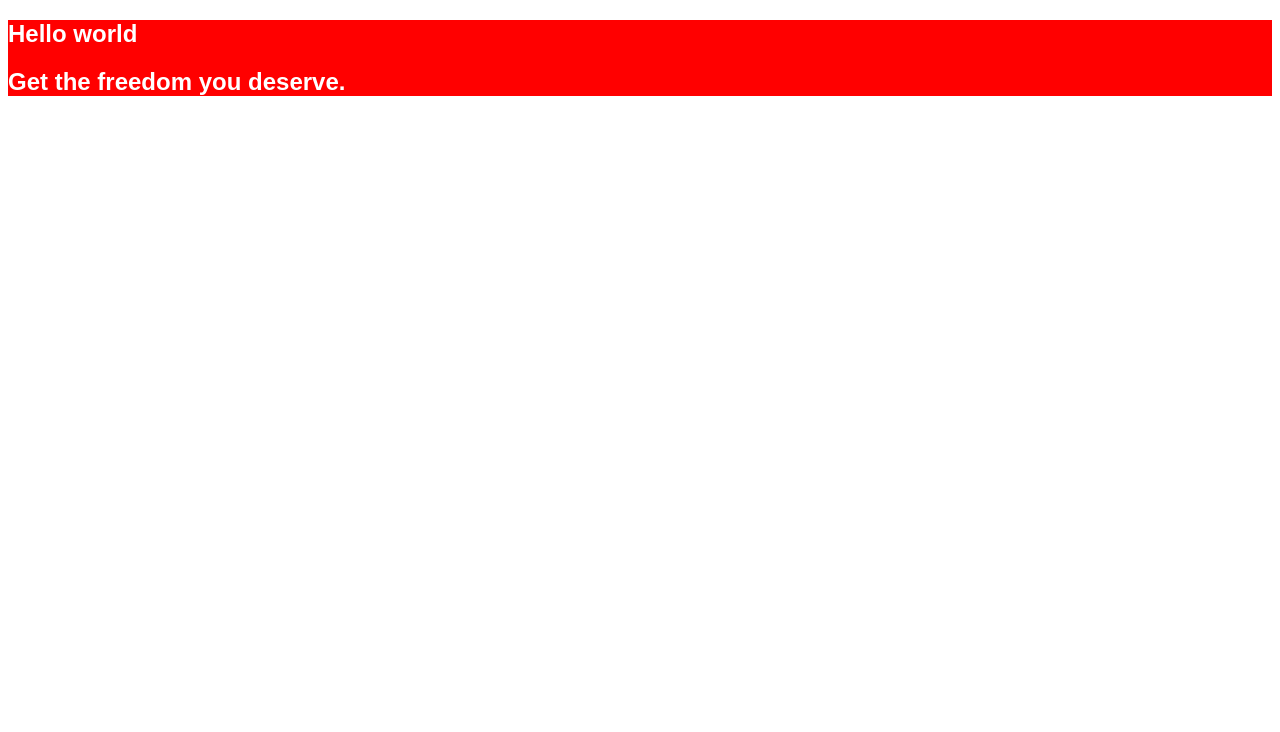
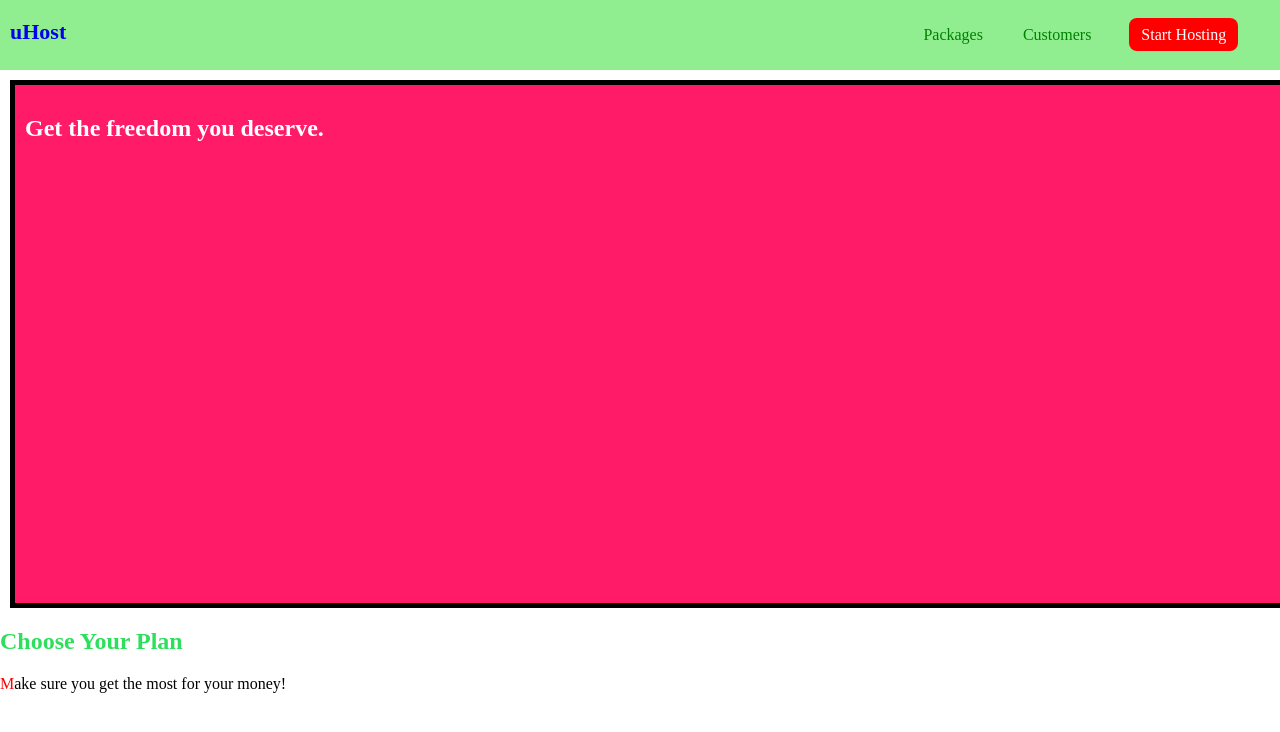
Before and after one commit to anuj203/css_project, a plain HTML site: page index.html in a window 1280 px wide. Drawn offline with Linux system fonts and the light colour scheme.

Commit message:
completed section3 - box model , hover, link decoration

```diff
--- a/index.html
+++ b/index.html
@@ -10,10 +10,33 @@
 </head>
 
 <body>
+    <header class="main-header">
+        <div class="main-header__brand">
+            <a href="index.html">
+                uHost
+            </a>
+        </div>
+        <nav class='main-nav'>
+            <ul class="main-nav__items">
+                <li class="main-nav__item">
+                    <a href="packages/index.html">Packages</a>
+                </li>
+                <li class="main-nav__item">
+                    <a href="customers/index.html">Customers</a>
+                </li>
+                <li class="main-nav__item main-nav__item--cta">
+                    <a href="start-hosting/index.html">Start Hosting</a>
+                </li>
+            </ul>
+        </nav>
+    </header>
     <main>
-        <section>
-                <h1>Hello world</h1>
+        <section id="product-overview">
             <h1>Get the freedom you deserve.</h1>
+        </section>
+        <section id="plans">
+            <h1 class="section-title">Choose Your Plan</h1>
+            <p>Make sure you get the most for your money!</p>
         </section>
     </main>
 </body>
--- a/main.css
+++ b/main.css
@@ -1,11 +1,100 @@
-section {
+* {
+    box-sizing: border-box;
+}
 
-    background-color: red;
+body {
+    margin: 0;
+}
+
+#product-overview {
+    background: #ff1b68;
+    width: 100%;
+    height: 528px;
+    padding: 10px;
+    border: 5px solid black;
+    margin: 10px;
+
+}
+
+.section-title {
+    color: #2ddf5c;
+}
+
+#product-overview h1 {
+    color: white;
+}
+
+.main-header {
+    width: 100%;
+    background-color: lightgreen;
+    padding: 8px 10px;
+    vertical-align: center;
 }
 
 
-h1 {
+.main-header div {
+    display: inline-block;
+}
 
-    color: white;
-    font-family: sans-serif;
+
+.main-nav{
+
+    display: inline-block;
+    padding: 2px;
+    text-align: right;
+    width: calc(100% - 74px);
+    vertical-align: middle;
 }
+
+.main-nav .main-nav__items .main-nav__item{
+
+    display: inline-block;
+    padding: 0;
+    margin: 0 16px;
+}
+
+.main-header__brand a{
+
+    text-decoration: none;
+    font-size:22px;
+    font-weight: bold;
+}
+
+.main-nav__item a{
+
+    text-decoration: none;
+    color:green;
+    padding: 2px;
+
+
+}
+
+
+.main-nav__item a:hover,
+.main-nav__item a:active{
+
+    color:white;
+    border-bottom: solid white 2px;
+
+
+}
+
+.main-nav__item--cta a{
+
+    color:white;
+    background: red;
+    padding: 8px 12px;
+    border-radius: 8px;
+}
+
+
+.main-nav__item--cta a:hover,
+.main-nav__item--cta a:active{
+
+    color:red;
+    background:white;
+}
+#plans p::first-letter{
+
+  color: red;
+}
```
